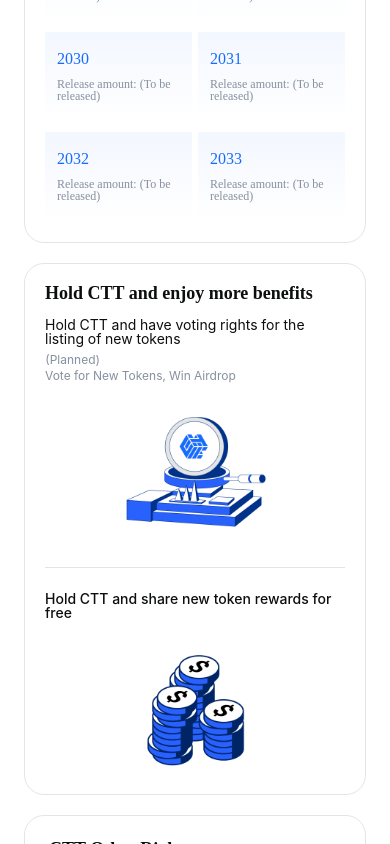
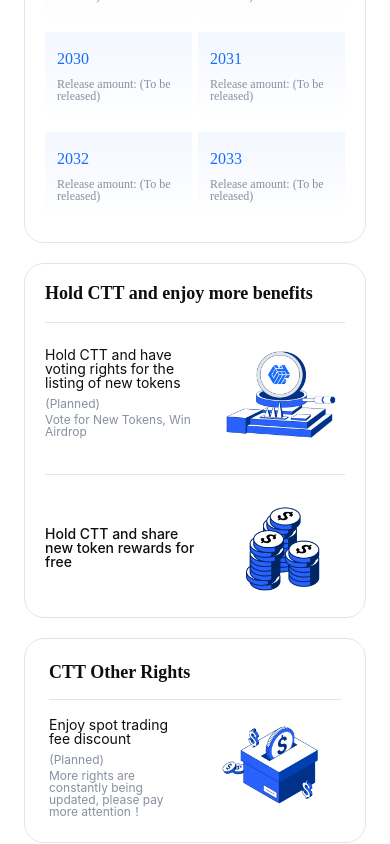
Before and after one commit to ltydhr07/cct, a React (Create React App) app: page / in a window 390 px wide. Shown: the part 1156-2000 px from the top of the page. Built offline with nearby package versions, Linux system fonts and the light colour scheme.

Commit message:
布局修改

```diff
--- a/src/pages/HomePage.jsx
+++ b/src/pages/HomePage.jsx
@@ -112,20 +112,20 @@ const HomePage = () => {
             <div className="text-[#0D0E0F] sm:text-2xl font-bold sm:mt-3 mt-0">CITEX Token</div>
           </div>
           <div className="flex sm:flex-col items-center justify-between sm:mt-8 mt-4">
+            <div className="">{t('token.symbol')}</div>
+            <div className="text-[#0D0E0F] sm:text-2xl font-bold sm:mt-3 mt-0">CTT</div>
+          </div>
+          <div className="flex sm:flex-col items-center justify-between sm:mt-8 mt-4">
+            <div className="">{t('token.chain')}</div>
+            <div className="text-[#0D0E0F] sm:text-2xl font-bold sm:mt-3 mt-0">BNB Smart Chain(BEP20)</div>
+          </div>
+          <div className="flex sm:flex-col items-center justify-between sm:mt-8 mt-4">
             <div className="">{t('card1.label2')}</div>
             <div className="text-[#0D0E0F] sm:text-2xl font-bold sm:mt-3 mt-0">250,000,000 CTT</div>
           </div>
           <div className="flex sm:flex-col items-center justify-between sm:mt-8 mt-4">
-            <div className="">{t('token.symbol')}</div>
-            <div className="text-[#0D0E0F] sm:text-2xl font-bold sm:mt-3 mt-0">CTT</div>
-          </div>
-          <div className="flex sm:flex-col items-center justify-between sm:mt-8 mt-4">
             <div className="">{t('token.totalCirculate')}</div>
             <div className="text-[#0D0E0F] sm:text-2xl font-bold sm:mt-3 mt-0">171,105,893.29 CTT</div>
-          </div>
-          <div className="flex sm:flex-col items-center justify-between sm:mt-8 mt-4">
-            <div className="">{t('token.chain')}</div>
-            <div className="text-[#0D0E0F] sm:text-2xl font-bold sm:mt-3 mt-0">BNB Smart Chain(BEP20)</div>
           </div>
           <div className="flex sm:flex-col items-center justify-between sm:mt-8 mt-4">
             <div className="">{t('token.totalNot')}</div>
@@ -157,18 +157,19 @@ const HomePage = () => {
       </div>
       <div className="card p-[20px] mt-5 sm:mt-10 sm:p-[40px] s3">
         <div className="title text-[18px] sm:text-[32px]">{t('handleTable.title')}</div>
-        <div className="box-wrap flex flex-wrap w-full sm:mt-[60px] mt-4 sm:mb-[16px] text-left">
-          <div className="box-item flex flex-col-reverse  sm:flex-row sm:w-1/2 w-full sm:pr-[55px]">
-            <img className="w-[165px] sm:w-[225px] mx-auto sm:ml-0 sm:mr-[24px] mt-6 sm:mt-0" src={img1} alt="" />
+        <div className="w-full h-px my-[20px] sm:my-[30px] bg-[#E2E5E7]"></div>
+        <div className="box-wrap flex flex-wrap w-full sm:mb-[16px] text-left">
+          <div className="box-item flex flex-row-reverse sm:flex-row sm:w-1/2 w-full sm:pr-[55px]">
+            <img className="w-[129px] sm:w-[225px] ml-3 sm:ml-0 sm:mr-[24px]" src={img1} alt="" />
             <div className="flex flex-col items-start justify-center">
               <div className="text-sm sm:text-[24px] leading-none text-[#0D0E0F]">{t('handleTable.d1')}</div>
               <div className="mt-2 text-xs sm:text-[20px] leading-none text-[#87909F]">{t('handleTable.planning')}</div>
               <div className="mt-1 text-xs sm:text-[20px] leading-none text-[#87909F]">{t('handleTable.d3')}</div>
             </div>
           </div>
-          <div className="box-item flex flex-col-reverse sm:flex-row sm:w-1/2 w-full border-[#E2E5E7] border-t sm:border-t-0 sm:border-l mt-8 sm:mt-0 pt-6 sm:pt-0">
-            <img className="w-[165px] sm:w-[225px] mx-auto sm:ml-0 sm:mr-[24px] mt-6 sm:mt-0" src={img2} alt="" />
-            <div className="flex flex-col items-start sm:justify-center justify-start">
+          <div className="box-item flex flex-row-reverse sm:flex-row sm:w-1/2 w-full border-[#E2E5E7] border-t sm:border-t-0 sm:border-l mt-[30px] sm:mt-0 pt-6 sm:pt-0">
+            <img className="w-[125px] sm:w-[225px] ml-4 sm:ml-0 sm:mr-[24px]" src={img2} alt="" />
+            <div className="flex flex-col items-start justify-center">
               <div className="w-full sm:w-[243px] text-sm sm:text-[24px] leading-none font-medium text-[#0D0E0F]">{t('handleTable.d4')}</div>
             </div>
           </div>
@@ -177,9 +178,9 @@ const HomePage = () => {
       <div className="s4 grid grid-cols-1 sm:grid-cols-2 gap-[20px] sm:gap-[40px] mt-5 sm:mt-10">
         <div className="card p-[24px] sm:p-[30px] sm:pb-0">
           <div className="title text-[18px] sm:text-[32px]">{t('handleTable.otherTitle')}</div>
-          <div className="sm:hidden w-full h-px my-[20px] sm:my-[30px] bg-[#E2E5E7]"></div>
-          <div className="flex sm:flex-row flex-col-reverse sm:items-center items-start w-full h-auto sm:h-[272px]">
-            <img className="w-[249px] sm:w-[220px] mx-auto mt-4 sm:mt-0 sm:ml-0 sm:mr-[40px]" src={img3} />
+          <div className="sm:hidden w-full h-px my-[18px] sm:my-[30px] bg-[#E2E5E7]"></div>
+          <div className="flex sm:flex-row flex-row-reverse sm:items-center items-start w-full h-auto sm:h-[272px]">
+            <img className="w-[129px] sm:w-[220px] ml-8 sm:ml-0 sm:mr-[40px]" src={img3} alt="" />
             <div className="flex flex-col items-start sm:justify-center justify-start">
               <div className="text-sm sm:text-[24px] leading-none text-[#0D0E0F]">{t('handleTable.od1')}</div>
               <div className="mt-2 text-xs sm:text-[20px] leading-none text-[#87909F]">{t('handleTable.planning')}</div>
@@ -187,11 +188,14 @@ const HomePage = () => {
             </div>
           </div>
         </div>
-        <div className="card p-[24px] sm:p-[30px] sm:pb-0">
-          <div className="title text-[18px] sm:text-[32px]">{t('handleTable.howTitle')}</div>
-          <div className="flex sm:flex-row flex-col-reverse sm:items-center w-full sm:h-[272px]">
-            <img className="w-[168px] sm:w-[248px] mx-auto mt-[30px] sm:mt-0 sm:ml-0 sm:mr-[50px]" src={img4} />
-            <div className="inline sm:hidden mt-3 text-xs leading-none text-[#87909F]">{t('handleTable.hd1')}</div>
+        <div className="card py-5 px-6 sm:p-[30px] sm:pb-0">
+          <div className="hidden sm:block title text-[18px] sm:text-[32px]">{t('handleTable.howTitle')}</div>
+          <div className="flex sm:flex-row flex-row-reverse justify-between sm:justify-start items-center w-full sm:h-[272px]">
+            <img className="w-[124px] sm:w-[248px] ml-[24px] sm:ml-0 sm:mr-[50px]" src={img4} alt="" />
+            <div className="flex flex-col items-start sm:justify-center justify-start">
+              <div className="block sm:hidden title text-[18px] sm:text-[32px]">{t('handleTable.howTitle')}</div>
+              <div className="inline sm:hidden mt-3 text-xs leading-none text-[#87909F]">{t('handleTable.hd1')}</div>
+            </div>
             <div className="hidden sm:flex items-center justify-center w-[160px] sm:w-[129px] h-[48px] sm:h-[39px] sm:text-xl text-[14px] font-bold bg-[#186CFC] text-white rounded-lg" onClick={() => toGetLink()}>{t('button.getIt')}</div>
           </div>
         </div>
```
